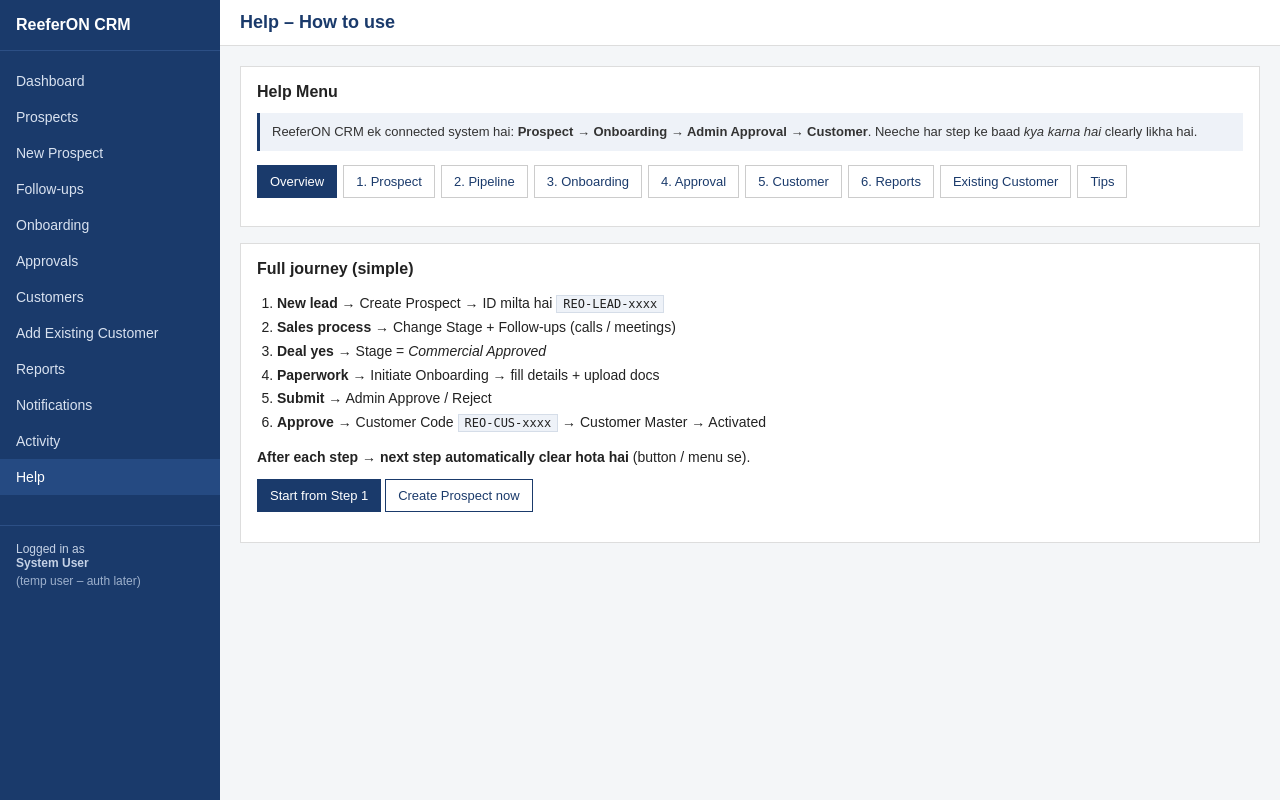
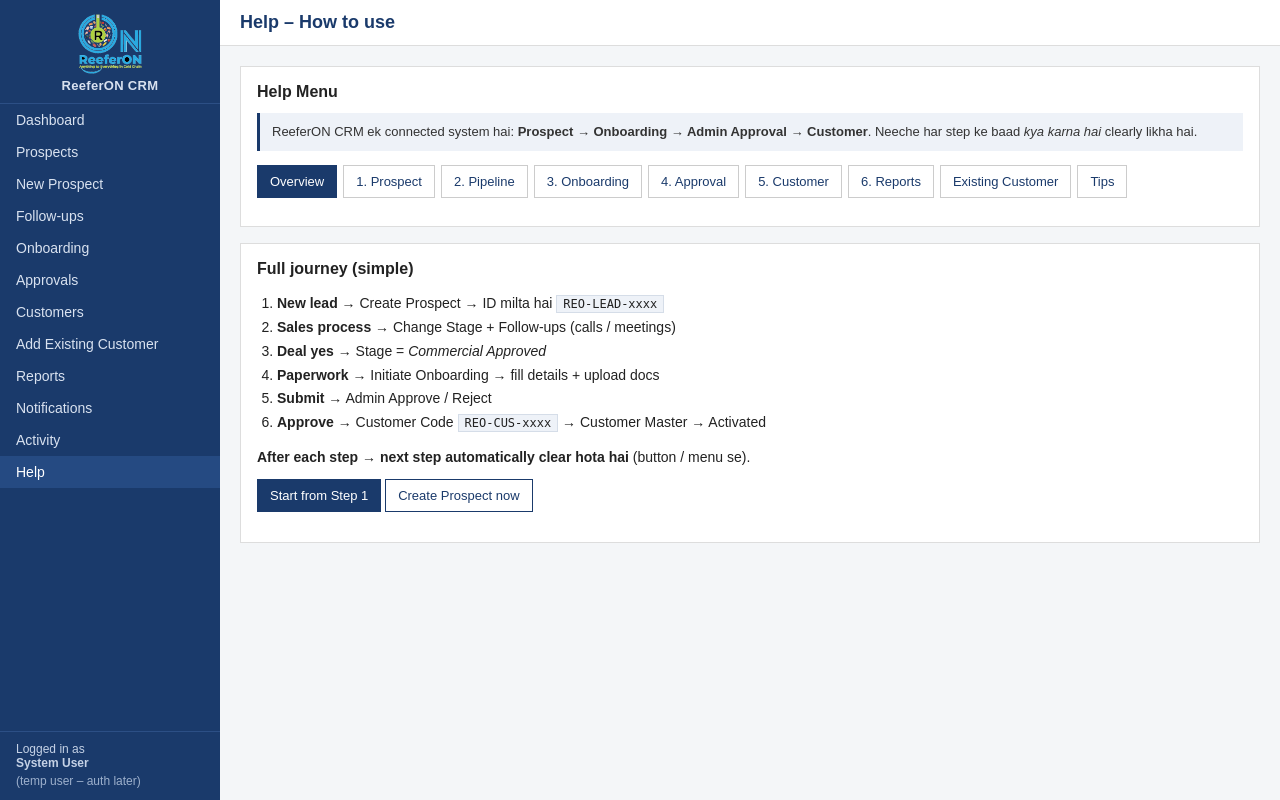
Before and after one commit to rahulpawar1411/ReeferOn_CRM, a PHP site: page /CRM/modules/help/index.php in a window 1280 px wide. Run offline with PHP 8.4, Linux system fonts and the light colour scheme; data that the repository does not hold is empty.

Commit message:
add Logo

```diff
--- a/assets/css/style.css
+++ b/assets/css/style.css
@@ -10,25 +10,68 @@ body {
 a { color: #1a3a6b; text-decoration: none; }
 a:hover { text-decoration: underline; }
 
-.app { display: flex; min-height: 100vh; }
+html, body {
+  height: 100%;
+  overflow-x: hidden;
+}
+.app {
+  display: flex;
+  align-items: flex-start;
+  min-height: 100vh;
+}
 .sidebar {
   width: 220px;
   background: #1a3a6b;
   color: #fff;
-  padding: 16px 0;
+  padding: 10px 0 0;
   flex-shrink: 0;
+  position: sticky;
+  top: 0;
+  height: 100vh;
+  max-height: 100vh;
+  display: flex;
+  flex-direction: column;
+  overflow: hidden; /* no empty outer scroll */
 }
 .brand {
+  display: flex;
+  flex-direction: column;
+  align-items: center;
+  gap: 4px;
+  flex-shrink: 0;
   font-weight: bold;
-  font-size: 16px;
-  padding: 0 16px 16px;
+  font-size: 13px;
+  padding: 4px 12px 10px;
   border-bottom: 1px solid #2c4f85;
-  margin-bottom: 12px;
+  color: #fff;
+  text-decoration: none;
+}
+.brand:hover {
+  text-decoration: none;
+  color: #fff;
+}
+.brand-logo {
+  display: block;
+  width: 64px;
+  height: auto;
+  max-height: 64px;
+  object-fit: contain;
+  background: transparent;
+}
+.brand-text {
+  letter-spacing: 0.3px;
+  color: #d9e2f0;
+}
+.sidebar nav {
+  flex: 1 1 auto;
+  min-height: 0;
+  overflow-y: auto; /* scroll only if menu taller than space */
+  overscroll-behavior: contain;
 }
 .sidebar nav a {
   display: block;
   color: #d9e2f0;
-  padding: 10px 16px;
+  padding: 8px 16px;
 }
 .sidebar nav a:hover,
 .sidebar nav a.active {
@@ -37,15 +80,22 @@ a:hover { text-decoration: underline; }
   text-decoration: none;
 }
 .sidebar-foot {
-  margin-top: 30px;
-  padding: 16px;
+  flex-shrink: 0;
+  margin-top: 0;
+  padding: 10px 16px 12px;
   font-size: 12px;
   color: #c5d2e6;
   border-top: 1px solid #2c4f85;
 }
 .muted { color: #9db0cc; margin-top: 4px; }
 
-.main { flex: 1; display: flex; flex-direction: column; min-width: 0; }
+.main {
+  flex: 1;
+  display: flex;
+  flex-direction: column;
+  min-width: 0;
+  min-height: 100vh;
+}
 .topbar {
   background: #fff;
   border-bottom: 1px solid #ddd;
@@ -245,7 +295,16 @@ code {
 
 @media (max-width: 800px) {
   .app { flex-direction: column; }
-  .sidebar { width: 100%; }
+  .sidebar {
+    width: 100%;
+    position: relative;
+    height: auto;
+    max-height: none;
+    overflow: visible;
+  }
+  .sidebar nav {
+    overflow: visible;
+  }
   .form-grid { grid-template-columns: 1fr; }
   .dl-grid { grid-template-columns: 1fr; }
 }
--- a/includes/header.php
+++ b/includes/header.php
@@ -14,12 +14,16 @@ $user = current_user();
     <meta charset="UTF-8">
     <meta name="viewport" content="width=device-width, initial-scale=1.0">
     <title><?= e($pageTitle) ?> | ReeferON CRM</title>
+    <link rel="icon" type="image/png" href="<?= e(base_url('assets/logo.png')) ?>">
     <link rel="stylesheet" href="<?= e(base_url('assets/css/style.css')) ?>">
 </head>
 <body>
 <div class="app">
     <aside class="sidebar">
-        <div class="brand">ReeferON CRM</div>
+        <a class="brand" href="<?= e(base_url('index.php')) ?>">
+            <img src="<?= e(base_url('assets/logo.png')) ?>" alt="ReeferON" class="brand-logo">
+            <span class="brand-text">ReeferON CRM</span>
+        </a>
         <nav>
             <a class="<?= $currentPage === 'dashboard' ? 'active' : '' ?>" href="<?= e(base_url('index.php')) ?>">Dashboard</a>
             <a class="<?= $currentPage === 'prospects' ? 'active' : '' ?>" href="<?= e(base_url('modules/prospects/index.php')) ?>">Prospects</a>
--- a/modules/help/index.php
+++ b/modules/help/index.php
@@ -99,8 +99,8 @@ if (!in_array($step, $allowed, true)) {
     <ol>
         <li>Commercial Approved prospect pe <strong>Initiate Customer Onboarding</strong> click karo</li>
         <li>Name/contact already copy ho chuka hota hai</li>
-        <li><strong>Edit Details</strong> – GSTIN, addresses, vehicle, route, payment terms etc. fill karo</li>
-        <li>Documents upload karo (GST, PAN, KYC, Agreement, PO, Commercial)</li>
+        <li><strong>Edit Details</strong> – GSTIN, PAN, addresses, vehicle, route, payment terms etc. fill karo</li>
+        <li>Documents: har type <strong>Received</strong> (file upload) ya <strong>Not Applicable</strong> — Pending/Rejected pe submit block</li>
         <li><strong>Submit for Admin Approval</strong> dabao</li>
     </ol>
     <div class="help-next">
@@ -218,6 +218,7 @@ if (!in_array($step, $allowed, true)) {
         <li>IDs (<code>REO-LEAD</code> / <code>REO-ONB</code> / <code>REO-CUS</code>) user edit nahi kar sakta</li>
         <li>Delete permanent nahi — status use karo (Inactive / Cancelled / On Hold)</li>
         <li>Onboarding sirf <strong>Commercial Approved</strong> ke baad</li>
+        <li>Submit se pehle saari docs Received / N/A honi chahiye</li>
         <li>Customer code sirf <strong>Admin Approve</strong> ke baad</li>
         <li>Same data dobara type mat karo — modules connected hain</li>
         <li>Abhi login nahi hai — sab <strong>System User</strong> se chal raha hai; roles baad mein</li>
--- a/modules/onboarding/view.php
+++ b/modules/onboarding/view.php
@@ -33,7 +33,7 @@ require_once __DIR__ . '/../../includes/header.php';
 
 <div class="card">
     <h2>Customer Information</h2>
-    <p class="step-note"><strong>Step 3 – Onboarding view:</strong> Review details → fill fields via <em>Edit Details</em> → upload Documents below → <em>Submit for Admin Approval</em>.</p>
+    <p class="step-note"><strong>Step 3 – Onboarding view:</strong> Edit details (GST/PAN/address) → set every document to <strong>Received</strong> or <strong>Not Applicable</strong> → then <em>Submit for Admin Approval</em> from Edit.</p>
     <dl class="dl-grid">
         <dt>Onboarding ID</dt><dd><?= e($o['onboarding_id']) ?></dd>
         <dt>Prospect ID</dt><dd><?= e($o['prospect_id']) ?></dd>
--- a/modules/reports/index.php
+++ b/modules/reports/index.php
@@ -9,6 +9,7 @@ $reports = [
     'pipeline' => 'Sales Pipeline Report',
     'salesperson' => 'Salesperson Performance Report',
     'followups' => 'Follow-up Report',
+    'commercial_approval' => 'Commercial Approval Report',
     'onboarding' => 'Onboarding Report',
     'pending_approvals' => 'Pending Approval Report',
     'customers' => 'Customer Master Report',
```
Also changed, not shown: includes/functions.php (+51 -0 lines), modules/onboarding/edit.php (+6 -1 lines), modules/onboarding/upload.php (+11 -0 lines), modules/reports/_data.php (+25 -0 lines), assets/logo.png (added).
